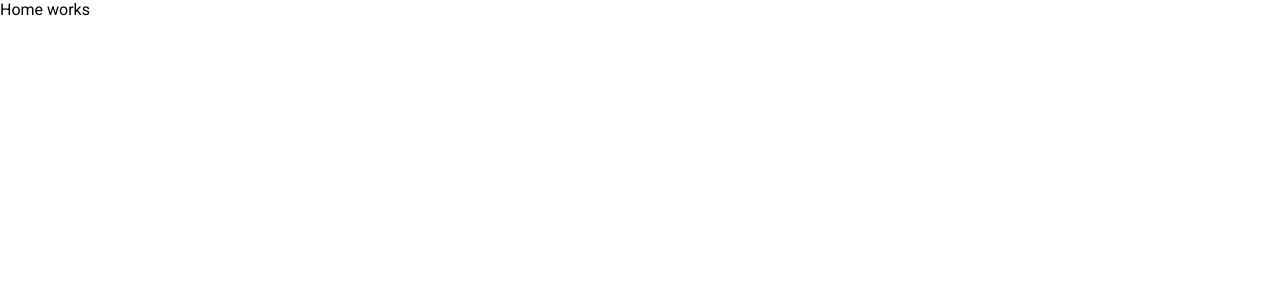
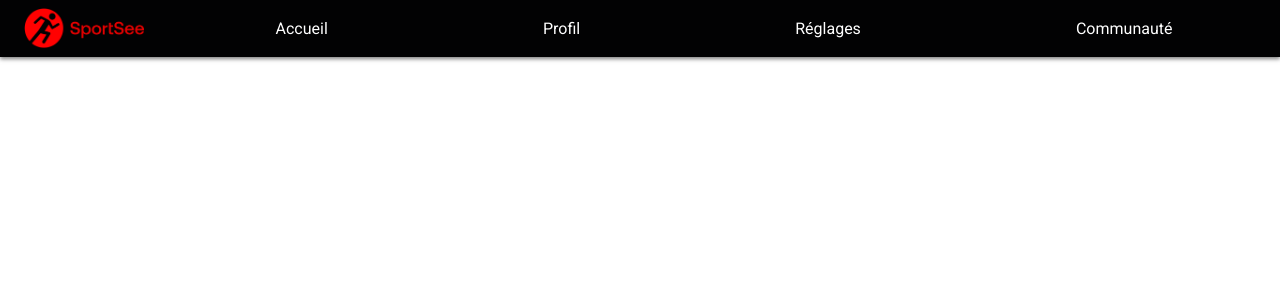
Before and after one commit to CamilleLinan/Projet-12-SportSee-Front, a React (Vite) app: page / in a window 1280 px wide. Shown: the top 300 px of the page. Built offline with nearby package versions, Linux system fonts and the light colour scheme.

Commit message:
add header

```diff
--- /dev/null
+++ b/src/components/Header/Header.tsx
@@ -0,0 +1,21 @@
+import { FC } from "react";
+import './_Header.scss';
+import logo from "../../assets/logo.png" ;
+
+const Header:FC = () => {
+    return (
+        <header className="header">
+            <img src={logo} alt="sportsee-logo" className="header-logo" />
+            <nav className="header-nav">
+                <ul>
+                    <li className="header-nav-link">Accueil</li>
+                    <li className="header-nav-link">Profil</li>
+                    <li className="header-nav-link">Réglages</li>
+                    <li className="header-nav-link">Communauté</li>
+                </ul>
+            </nav>
+        </header>
+    )
+};
+
+export default Header;
--- /dev/null
+++ b/src/components/Header/_Header.scss
@@ -0,0 +1,23 @@
+@import '@scss/variables';
+
+.header {
+    background-color: $nav-bg;
+    display: flex;
+    align-items: center;
+    box-shadow: 0 2px 4px rgba(0, 0, 0, 0.5);
+
+    &-logo {
+        width: 120px;
+        margin: 0.5em 1.5em;
+    }
+
+    &-nav {
+        color: white;
+        width: 100%;
+
+        & ul {
+            display: flex;
+            justify-content: space-around;
+        }
+    }
+}
--- a/src/pages/Home/Home.tsx
+++ b/src/pages/Home/Home.tsx
@@ -1,8 +1,9 @@
 import { FC } from "react";
+import Header from "../../components/Header/Header";
 
 const Home:FC = () => {
     return (
-        <>Home works</>
+        <><Header /></>
     )
 };
 
```
Also changed, not shown: src/assets/logo.png (added).
